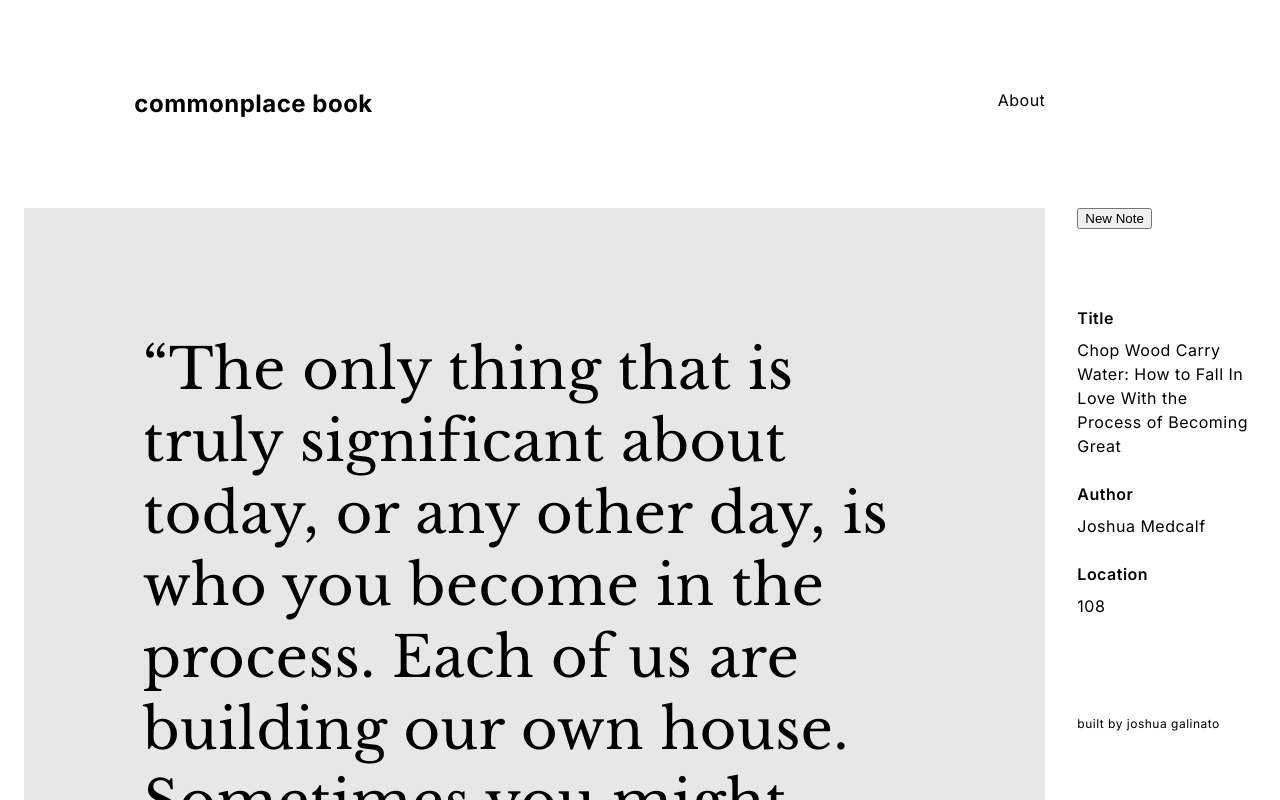
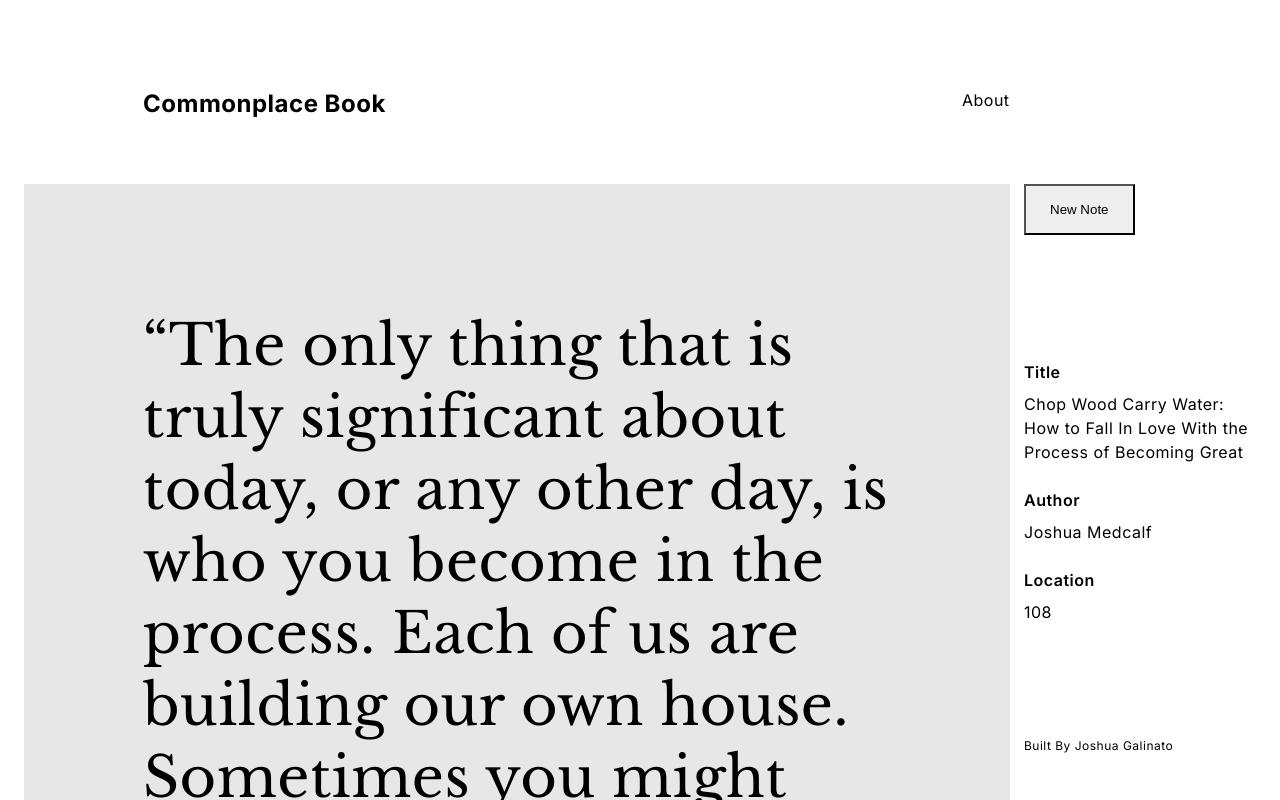
Before and after one commit to jaygal0/commonplacebook, a Next.js app: page / in a window 1280 px wide. Shown: the top 800 px of the page. Built offline with nearby package versions, Linux system fonts and the light colour scheme.

Commit message:
changed everything to flexbox

```diff
--- a/pages/index.js
+++ b/pages/index.js
@@ -37,12 +37,14 @@ export default function Home() {
         <div className={styles.logo}>commonplace book</div>
         <div className={styles.link}>about</div>
       </header>
+
       {/* MAIN */}
       <main className={styles.main}>
         <div className={styles.headingWrapper}>
           <h1 className={styles.h1}>{data[book].highlights[passage].text}</h1>
         </div>
       </main>
+
       {/* SIDEBAR */}
       <div className={styles.sidebar}>
         <button className={styles.button} onClick={getQuote}>
--- a/styles/Home.module.css
+++ b/styles/Home.module.css
@@ -1,6 +1,6 @@
 .header {
   margin: 8.8rem 0 6.4rem 0;
-  grid-column: 2 / 11;
+  width: 80%;
   grid-row: 1;
   display: flex;
   justify-content: space-between;
@@ -10,6 +10,8 @@
   font-size: 2.4rem;
   line-height: 3.2rem;
   font-weight: 700;
+  padding-left: 11.9rem;
+  text-transform: capitalize;
 }
 
 .link {
@@ -19,22 +21,23 @@
 }
 
 .main {
-  grid-column: 1 / -1;
   grid-row: 2;
-  display: grid;
-  grid-template-columns: repeat(12, 1fr);
-  grid-gap: 3.2rem;
+  width: 80%;
+  grid-row: 2;
 }
 
 .headingWrapper {
-  grid-column: 1 / span 10;
   background: rgb(231, 231, 231);
+  min-height: calc(100vh - 17.9rem);
   padding: 8.8rem 11.9rem;
 }
 
 .sidebar {
-  grid-column: 11 / -1;
+  width: calc(20vw - 2.4rem);
+  position: fixed;
   grid-row: 2;
+  right: 2.4rem;
+  top: 18.4rem;
 }
 
 .h1 {
@@ -57,7 +60,10 @@
 }
 
 .button {
-  margin-bottom: 6.4rem;
+  margin-bottom: 11.2rem;
+  padding: 1.6rem 2.4rem;
+  outline: none;
+  border-radius: 0;
 }
 
 .text {
@@ -67,103 +73,10 @@
 }
 
 .footer {
-  margin-top: 9.6rem;
+  margin-top: 11.2rem;
   grid-column: 10 / span 1;
   font-size: 1.2rem;
   line-height: 2rem;
   font-weight: 400;
+  text-transform: capitalize;
 }
-
-.footer a {
-  display: flex;
-  justify-content: center;
-  align-items: center;
-  flex-grow: 1;
-}
-
-.title a {
-  color: #0070f3;
-  text-decoration: none;
-}
-
-.title a:hover,
-.title a:focus,
-.title a:active {
-  text-decoration: underline;
-}
-
-.title {
-  margin: 0;
-  line-height: 1.15;
-  font-size: 4rem;
-}
-
-.title,
-.description {
-  text-align: center;
-}
-
-.description {
-  line-height: 1.5;
-  font-size: 1.5rem;
-}
-
-.code {
-  background: #fafafa;
-  border-radius: 5px;
-  padding: 0.75rem;
-  font-size: 1.1rem;
-  font-family: Menlo, Monaco, Lucida Console, Liberation Mono, DejaVu Sans Mono,
-    Bitstream Vera Sans Mono, Courier New, monospace;
-}
-
-.grid {
-  display: flex;
-  align-items: center;
-  justify-content: center;
-  flex-wrap: wrap;
-  max-width: 800px;
-  margin-top: 3rem;
-}
-
-.card {
-  margin: 1rem;
-  padding: 1.5rem;
-  text-align: left;
-  color: inherit;
-  text-decoration: none;
-  border: 1px solid #eaeaea;
-  border-radius: 10px;
-  transition: color 0.15s ease, border-color 0.15s ease;
-  width: 45%;
-}
-
-.card:hover,
-.card:focus,
-.card:active {
-  color: #0070f3;
-  border-color: #0070f3;
-}
-
-.card h2 {
-  margin: 0 0 1rem 0;
-  font-size: 1.5rem;
-}
-
-.card p {
-  margin: 0;
-  font-size: 1.25rem;
-  line-height: 1.5;
-}
-
-.logo {
-  height: 1em;
-  margin-left: 0.5rem;
-}
-
-@media (max-width: 600px) {
-  .grid {
-    width: 100%;
-    flex-direction: column;
-  }
-}
--- a/styles/globals.css
+++ b/styles/globals.css
@@ -22,7 +22,5 @@ a {
   min-height: 100vh;
   padding: 0 2.4rem;
   display: grid;
-  grid-template-columns: repeat(12, 1fr);
   grid-template-rows: repeat(2, min-content);
-  grid-gap: 3.2rem;
 }
```
